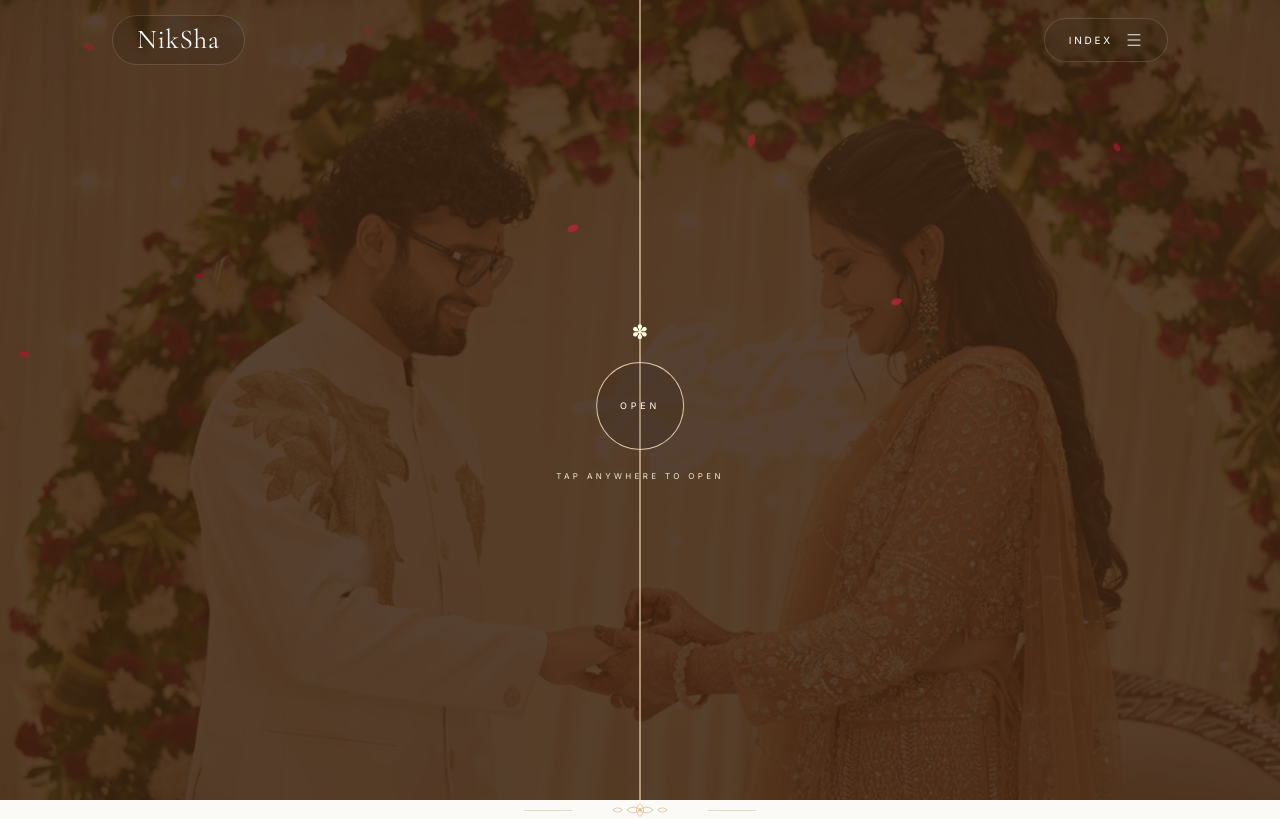
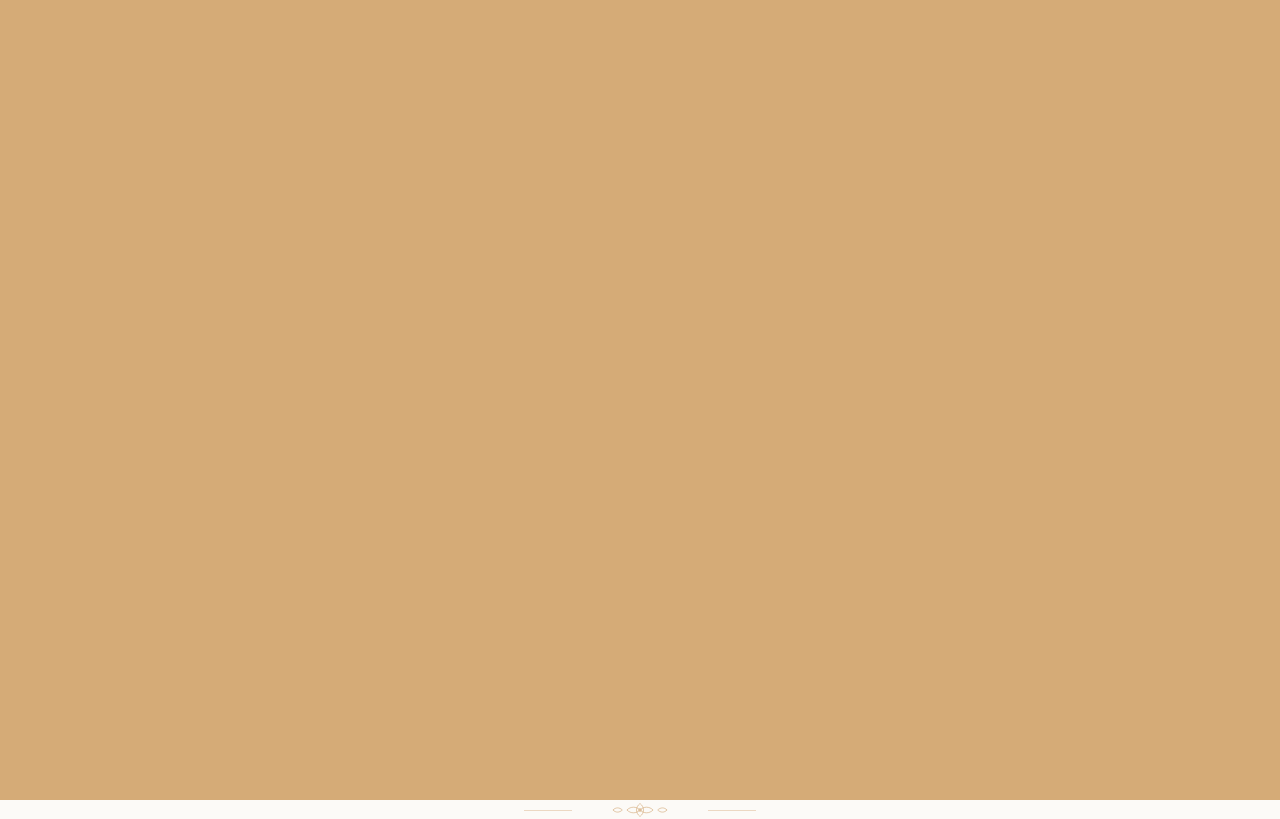
Before and after one commit to NikethVelala/NikSha, a Next.js app: page / in a window 1280 px wide. Shown: the top 819 px of the page. Built offline with nearby package versions, Linux system fonts and the light colour scheme.

Commit message:
Use uploaded curtain image for cinematic opening

```diff
--- a/components/Hero/Hero.tsx
+++ b/components/Hero/Hero.tsx
@@ -10,12 +10,14 @@
 
   useEffect(() => {
     if (!opening) return;
+
     const timer = window.setTimeout(() => {
       setVisible(false);
       requestAnimationFrame(() => {
         document.getElementById("welcome")?.scrollIntoView({ behavior: "smooth", block: "start" });
       });
     }, 3000);
+
     return () => window.clearTimeout(timer);
   }, [opening]);
 
@@ -40,7 +42,7 @@
       <div className="absolute inset-0 bg-[#4a2b16]" />
       <div className="absolute inset-0 overflow-hidden">
         <motion.div
-          animate={opening ? { scale: 1.04, opacity: 1 } : { scale: 1, opacity: 0.22 }}
+          animate={opening ? { scale: 1.04, opacity: 1 } : { scale: 1, opacity: 0.18 }}
           transition={{ duration: 2.9, ease: [0.76, 0, 0.24, 1] }}
           className="absolute inset-0 bg-[url('/images/hero.jpg')] bg-cover bg-center"
         />
@@ -48,50 +50,39 @@
       </div>
 
       {visible && (
-        <div className="pointer-events-none fixed inset-0 z-[70] overflow-hidden" aria-hidden="true">
+        <div className="pointer-events-none fixed inset-0 z-[90] overflow-hidden" aria-hidden="true">
           <motion.div
-            animate={opening ? { x: "-102%" } : { x: 0 }}
+            animate={opening ? { x: "-100%" } : { x: 0 }}
             transition={{ duration: 2.75, ease: [0.76, 0, 0.24, 1] }}
-            className="absolute inset-y-0 left-0 w-1/2 overflow-hidden"
+            className="absolute inset-y-0 left-0 w-1/2 overflow-hidden bg-[#d4a66d] will-change-transform"
           >
             <div
               className="absolute inset-0 bg-cover bg-left bg-no-repeat"
-              style={{ backgroundImage: "url('/images/curtain-reference.webp')", backgroundSize: "200% 100%" }}
+              style={{
+                backgroundImage: "url('/images/curtain-reference.webp')",
+                backgroundSize: "200% 100%",
+              }}
             />
-            <div className="absolute inset-y-0 right-0 w-px bg-[#f8dfb2]/55" />
           </motion.div>
 
           <motion.div
-            animate={opening ? { x: "102%" } : { x: 0 }}
+            animate={opening ? { x: "100%" } : { x: 0 }}
             transition={{ duration: 2.75, ease: [0.76, 0, 0.24, 1] }}
-            className="absolute inset-y-0 right-0 w-1/2 overflow-hidden"
+            className="absolute inset-y-0 right-0 w-1/2 overflow-hidden bg-[#d4a66d] will-change-transform"
           >
             <div
               className="absolute inset-0 bg-cover bg-right bg-no-repeat"
-              style={{ backgroundImage: "url('/images/curtain-reference.webp')", backgroundSize: "200% 100%" }}
+              style={{
+                backgroundImage: "url('/images/curtain-reference.webp')",
+                backgroundSize: "200% 100%",
+              }}
             />
-            <div className="absolute inset-y-0 left-0 w-px bg-[#f8dfb2]/55" />
           </motion.div>
-
-          {!opening && (
-            <motion.div
-              initial={{ opacity: 0, scale: 0.94 }}
-              animate={{ opacity: 1, scale: 1 }}
-              transition={{ duration: 0.8, delay: 0.35 }}
-              className="absolute left-1/2 top-1/2 z-10 flex -translate-x-1/2 -translate-y-1/2 flex-col items-center"
-            >
-              <div className="mb-4 text-[#fff2d4] text-xl">✽</div>
-              <div className="flex h-[78px] w-[78px] items-center justify-center rounded-full border border-[#f8e3bc]/80 bg-black/10 text-[9px] uppercase tracking-[0.42em] text-[#fff7e7] sm:h-[88px] sm:w-[88px]">
-                Open
-              </div>
-              <p className="mt-5 text-[8px] uppercase tracking-[0.42em] text-[#fff1d7]/90">Tap anywhere to open</p>
-            </motion.div>
-          )}
         </div>
       )}
 
       <div className="sr-only">
-        {wedding.couple.groom} &amp; {wedding.couple.bride}
+        {wedding.couple.groom} &amp; {wedding.couple.bride}. Tap anywhere to open the wedding invitation.
       </div>
     </section>
   );
```
Also changed, not shown: public/images/curtain-reference.webp.
